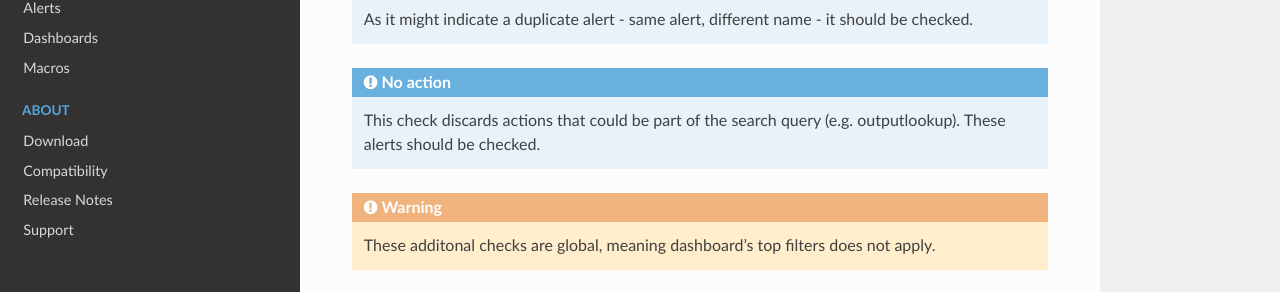
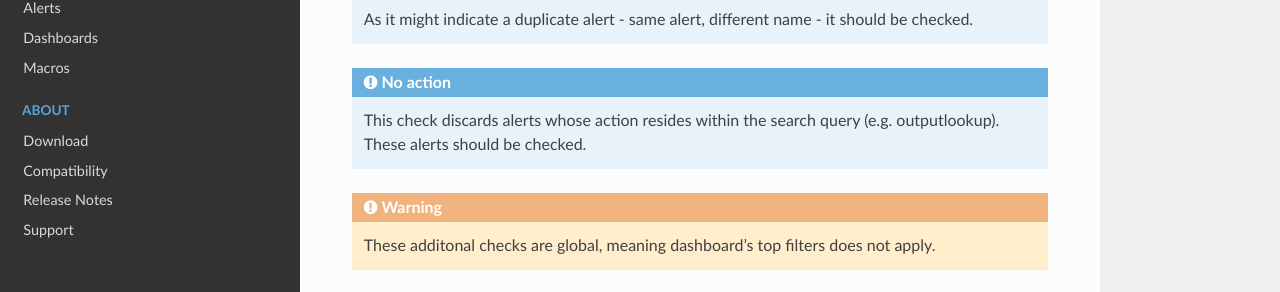
Before and after one commit to a-l-h/splunk-app-proper-alerts, a Sphinx documentation site: the page built from doc/kpis.rst, in a window 1280 px wide and 900 px high, scrolled down 687 px. Shown: the part 441-733 px from the top of the window. Built offline with Sphinx 7.4.7 and the Read the Docs theme 2.0.0, drawn with Linux system fonts in a browser that asks for light colours; cross-references to code outside the pages are shown as plain code.

Commit message:
Update kpis.rst

```diff
--- a/doc/kpis.rst
+++ b/doc/kpis.rst
@@ -44,7 +44,7 @@ Besides stats on defined :hoverxref:`Alert checks<Alert Checks>`, 3 additional c
 
 .. admonition:: No action
 
-   This check discards actions that could be part of the search query
+   This check discards alerts whose action resides within the search query
    (e.g. outputlookup). These alerts should be checked.
 
 .. warning:: These additonal checks are global, meaning dashboard's top filters does not apply.
```
